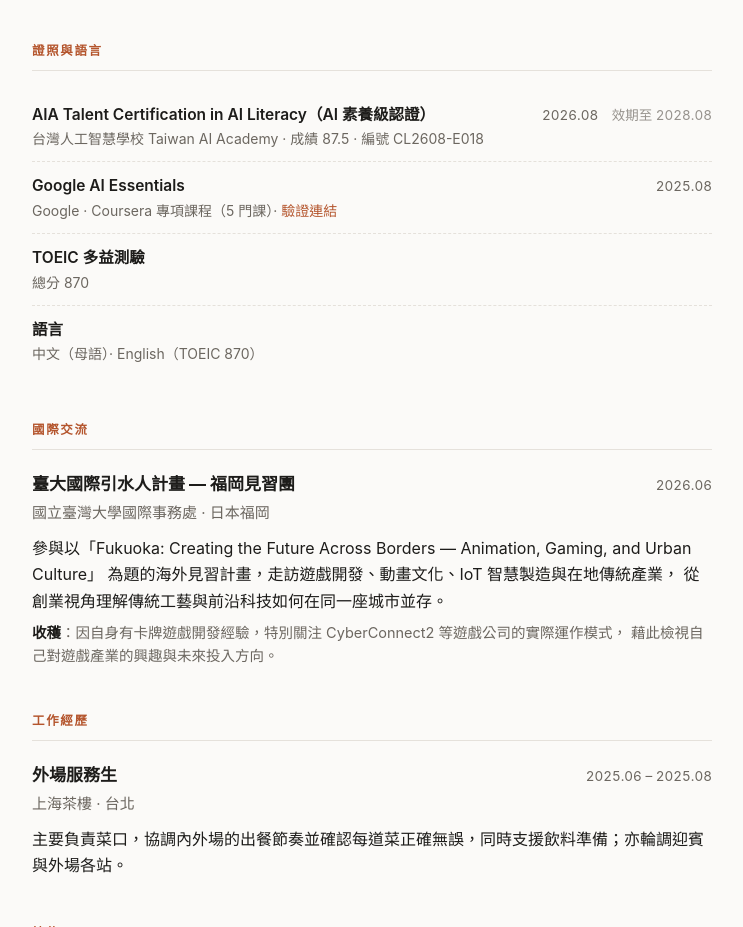
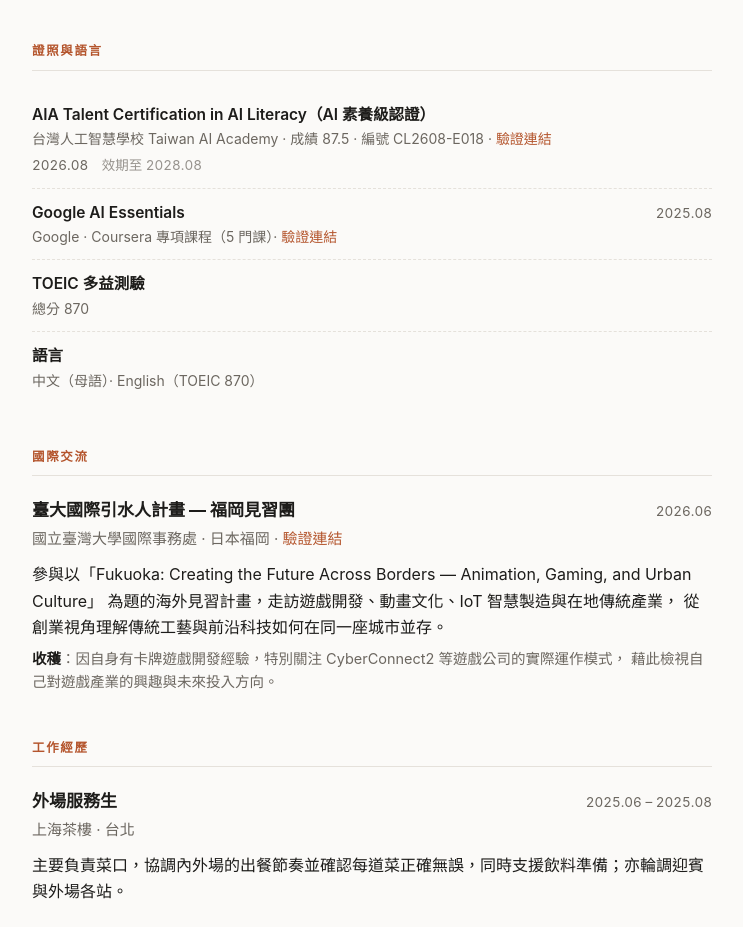
Before and after one commit to UncleLin332/UncleLin332.github.io, a plain HTML site: page index.html in a window 1280 px wide. Shown: the part 928-1855 px from the top of the page, without its empty margins (268-1011 px from the left). Drawn offline with Linux system fonts and the light colour scheme.

Commit message:
加回 AIA 與福岡見習團的驗證連結
持有人 email 顯示於驗證頁為使用者接受之結果

Co-Authored-By: Claude Opus 5 <noreply@anthropic.com>

```diff
--- a/index.html
+++ b/index.html
@@ -202,7 +202,8 @@
     <div class="cred">
       <div>
         <div class="cred-name">AIA Talent Certification in AI Literacy（AI 素養級認證）</div>
-        <div class="cred-meta">台灣人工智慧學校 Taiwan AI Academy · 成績 87.5 · 編號 CL2608-E018</div>
+        <div class="cred-meta">台灣人工智慧學校 Taiwan AI Academy · 成績 87.5 · 編號 CL2608-E018 ·
+          <a href="https://global.turingcerts.com/en/co/cert?hash=UkPY9AINQ5" target="_blank" rel="noopener">驗證連結</a></div>
       </div>
       <span class="cred-when">2026.08　<span style="opacity:.7">效期至 2028.08</span></span>
     </div>
@@ -245,7 +246,8 @@
       <div class="item-head">
         <div>
           <h3 class="role">臺大國際引水人計畫 — 福岡見習團</h3>
-          <p class="org">國立臺灣大學國際事務處 · 日本福岡</p>
+          <p class="org">國立臺灣大學國際事務處 · 日本福岡 ·
+            <a href="https://tcert.co/eYG0nSlqA5" target="_blank" rel="noopener">驗證連結</a></p>
         </div>
         <span class="when">2026.06</span>
       </div>
```
